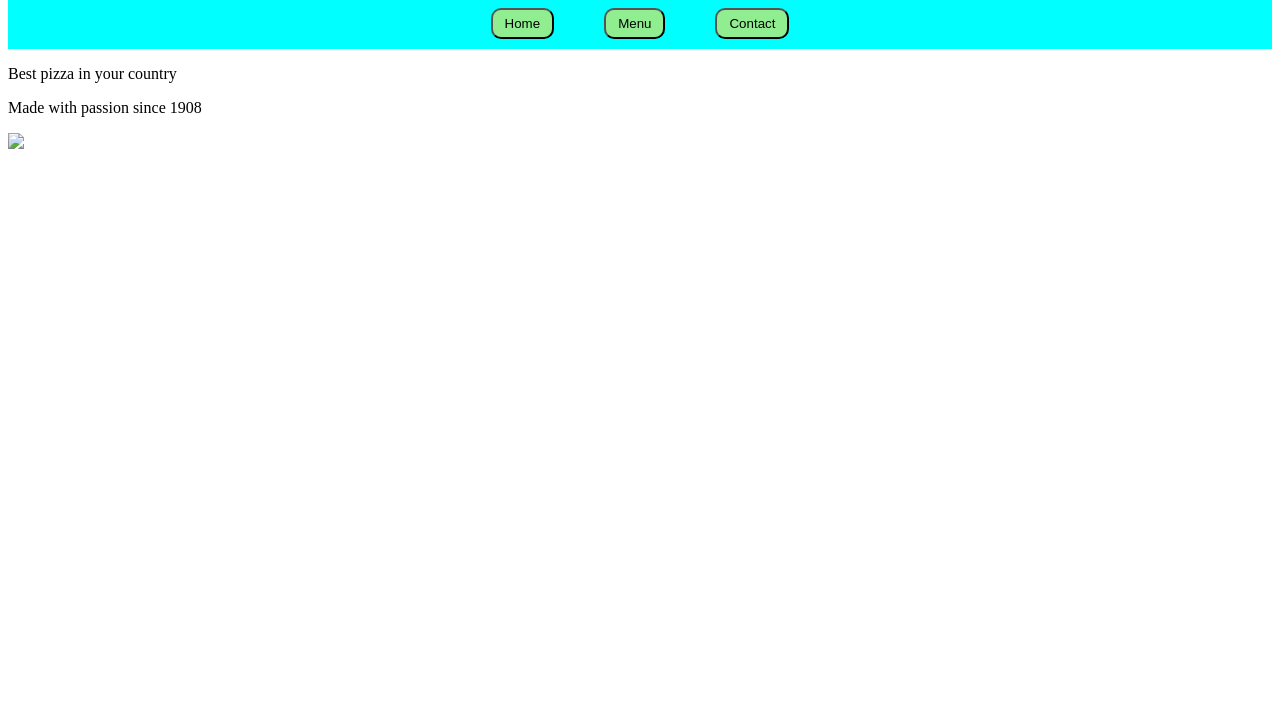
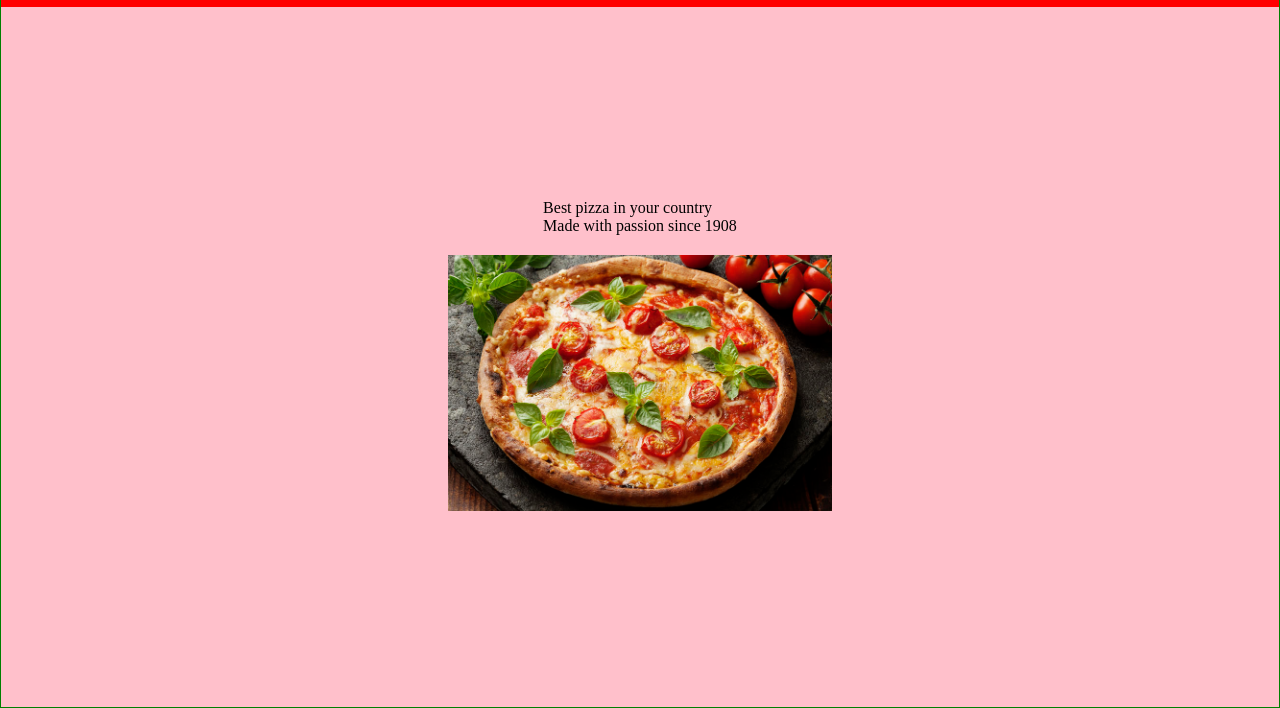
Before and after one commit to Asatyam/RestaurantPage, a plain HTML site: page index.html in a window 1280 px wide. Shown: the part 162-870 px from the top of the page. Before the commit the page ends 800 px from the top, so only its background shows below. Drawn offline with Linux system fonts and the light colour scheme; files whose address does not match are found by name.

Commit message:
moved files to dist

```diff
--- a/index.html
+++ b/index.html
@@ -1 +1 @@
-<!doctype html><html><head><meta charset="utf-8"><title>Restaurant Page</title><meta name="viewport" content="width=device-width,initial-scale=1"><link rel="stylesheet" href="../src/style.css" /><script defer="defer" src="main.js"></script></head><body><div id='content'></div></body></html>
+<!doctype html><html><head><meta charset="utf-8"><title>Restaurant Page</title><meta name="viewport" content="width=device-width,initial-scale=1"><link rel="stylesheet" href="style.css" /><script defer="defer" src="main.js"></script></head><body><div id='content'></div></body></html>
--- /dev/null
+++ b/style.css
@@ -0,0 +1,57 @@
+*{
+    padding:0px;
+    margin: 0px;
+
+}
+
+#tabs{
+    background-color: red;
+}
+html{
+    height: 100%;
+}
+body{
+    min-height: 100%;
+}
+#content{
+    height: 100%;
+    background-color:pink;
+    border:1px solid green;
+    display: flex;
+    flex-direction: column;
+    flex:1;
+    justify-content: center;
+}
+#mainContent{
+    display: flex;
+    align-self: center;
+    margin:10em;
+
+}
+#home{
+    display: flex;
+    flex-direction: column;
+    align-items: center;
+    justify-content: center;
+    flex-grow: 1;
+    padding:2em;
+    gap:20px;
+}
+
+#menu{
+    display: grid;
+    grid-template: repeat(4,1fr)/repeat(2,1fr);
+    border:1px solid black;
+}
+#contact{
+    padding:4em;
+    display: flex;
+    flex-direction: column;
+    gap:10px;
+    font-size:2em;
+}
+
+img{
+    max-height: 16em;
+    max-height: auto;
+}
```
Also changed, not shown: pizza.jpeg (added).
